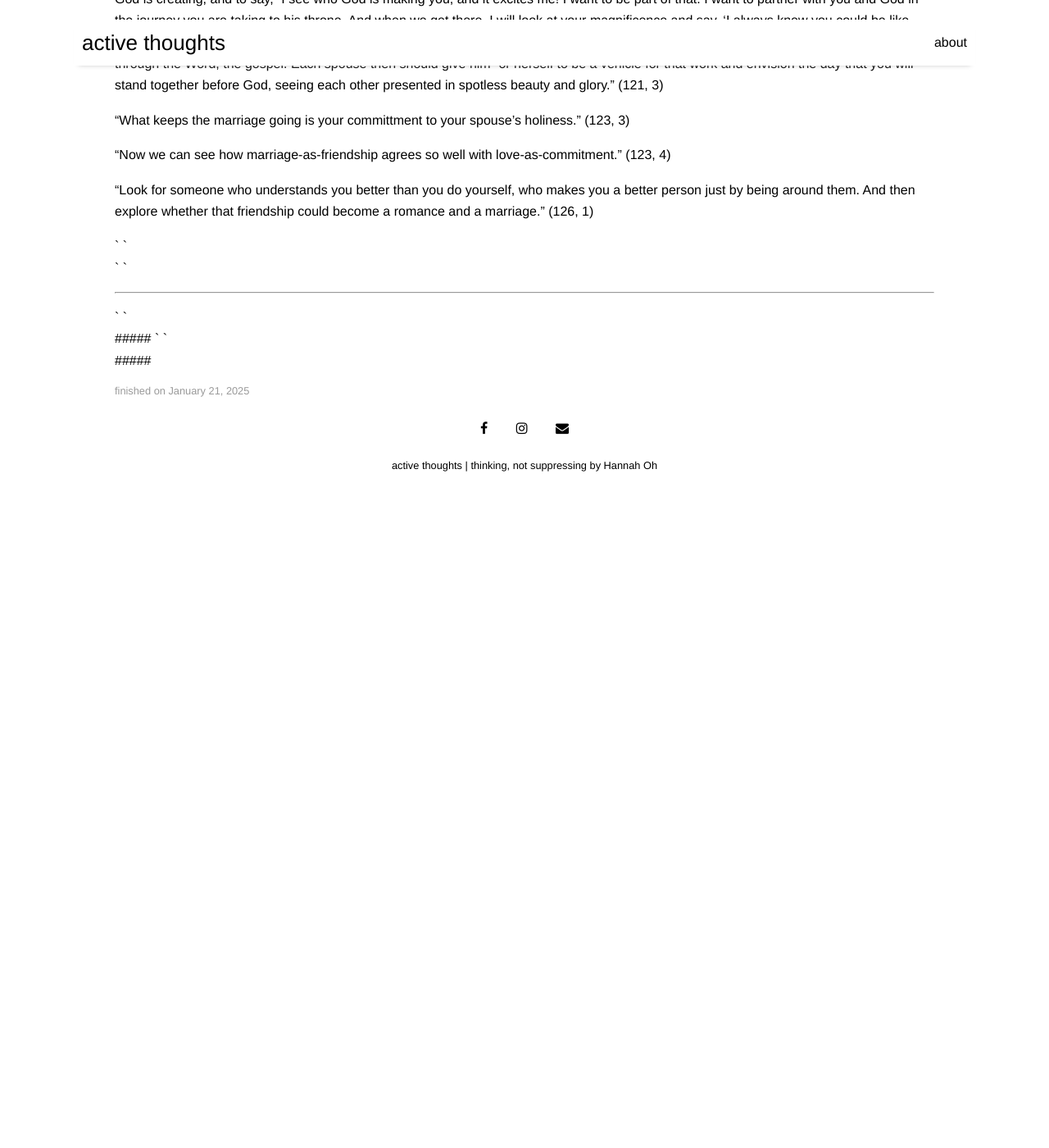
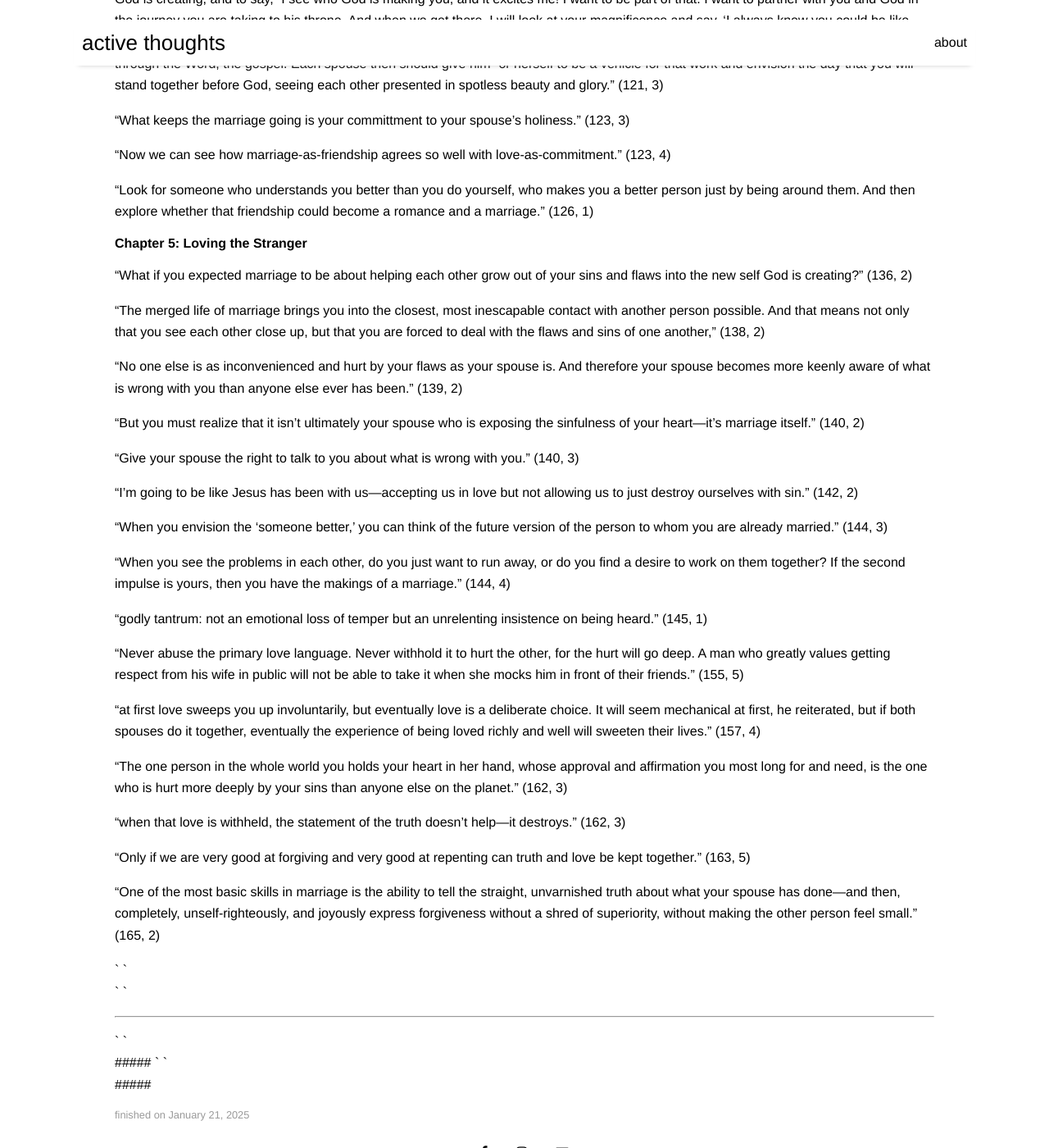
Before and after one commit to thoughtshso/blog, a Jekyll site: the page built from _posts/2025-01-21-meaning-of-marriage.md, in a window 1280 px wide and 1400 px high, scrolled down 3626 px. Shown: the whole window at 82% size. Built offline with Jekyll 4.4.1, drawn with Linux system fonts in a browser that asks for light colours; nearby versions of some CDN libraries; before the commit the page ends 4256 px from its top, so only the background shows below that; some of the changed text lies outside the part shown.

Commit message:
[book] meaning of marriage ch. 5

```diff
--- a/_posts/2025-01-21-meaning-of-marriage.md
+++ b/_posts/2025-01-21-meaning-of-marriage.md
@@ -39,7 +39,7 @@ image: a.jpg
 
 "It is that you are so lost and flawed, so sinful, that Jesus had to die for you, but you are also so loved and valued that Jesus was glad to die for you. Now you are fully accepted and delighted in by the Father, not because you deserve it but only by free grace." (55, 5)
 
-"The main barrier to the development of a servant heart in marriage is what we touched on in the first chapter--the radical self-centeredness of the sinful human heart." (56, 4)
+"The main barrier to the development of a servant heart in marriage is what we touched on in the first chapter---the radical self-centeredness of the sinful human heart." (56, 4)
 
 "Self-centeredness is easily seen in the signs Paul lists: impatience, irritability, a lack of graciousness and kindness in speech, envious brooding on the better situations of others, and holding past injuries and hurts against others." (57, 3)
 
@@ -67,7 +67,7 @@ image: a.jpg
 
 "Do not waste time bothering whether you 'love' your neighbor; act as if you did." (100, 3, C.S. Lewis)
 
-"The more cruel you are, the more you will hate; and the more you hate, the more cruel you will become--and so on in a vicious circle forever." (101, 3, C.S. Lewis)
+"The more cruel you are, the more you will hate; and the more you hate, the more cruel you will become---and so on in a vicious circle forever." (101, 3, C.S. Lewis)
 
 "I had been loving them even when I didn't like them, and the result was that, slowly but surely, my emotions were catching up with my behavior. If you do not give up, but proceed to love the unlovely in a sustained way, they will eventually become lovely to you." (103, 1)
 
@@ -75,11 +75,11 @@ image: a.jpg
 
 "You do the acts of love, despite your lack of feeling. You may not feel tender, sympathetic, and eager to please, but in your actions you must *be* tender, understanding, forgiving, and helpful. And, if you do that, as time goes on you will not only get through the dry spells, but they will become less frequent and deep, and you will become more constant in your feelings. This is what can happen if you decide to love." (104, 3)
 
-"It is not surprising, then, that after children leave home, many marriages fall apart. Why? Because while the parents treated their relationship with their children as a covenant relationship--performing the actions of love until their feelings strengthened--they treated their marriages as a consumer relationship and withdrew their actions of love when they weren't having the feelings. As a result, after two decades, their marriages were empty while their love for their children remained strong." (108, 3)
+"It is not surprising, then, that after children leave home, many marriages fall apart. Why? Because while the parents treated their relationship with their children as a covenant relationship---performing the actions of love until their feelings strengthened---they treated their marriages as a consumer relationship and withdrew their actions of love when they weren't having the feelings. As a result, after two decades, their marriages were empty while their love for their children remained strong." (108, 3)
 
 #### Chapter 4: The Mission of Marriage
 
-"There are two features of real friendship--constancy and transparency." (112, 3)
+"There are two features of real friendship---constancy and transparency." (112, 3)
 
 "This means that friendships are discovered more than they are created at will. They arise between people who discover that they have common interests in and longings for the same things." (113, 1)
 
@@ -101,6 +101,38 @@ image: a.jpg
 
 "Look for someone who understands you better than you do yourself, who makes you a better person just by being around them. And then explore whether that friendship could become a romance and a marriage." (126, 1)
 
+#### Chapter 5: Loving the Stranger
+
+"What if you expected marriage to be about helping each other grow out of your sins and flaws into the new self God is creating?" (136, 2)
+
+"The merged life of marriage brings you into the closest, most inescapable contact with another person possible. And that means not only that you see each other close up, but that you are forced to deal with the flaws and sins of one another," (138, 2)
+
+"No one else is as inconvenienced and hurt by your flaws as your spouse is. And therefore your spouse becomes more keenly aware of what is wrong with you than anyone else ever has been." (139, 2)
+
+"But you must realize that it isn't ultimately your spouse who is exposing the sinfulness of your heart---it's marriage itself." (140, 2)
+
+"Give your spouse the right to talk to you about what is wrong with you." (140, 3)
+
+"I'm going to be like Jesus has been with us---accepting us in love but not allowing us to just destroy ourselves with sin." (142, 2)
+
+"When you envision the 'someone better,' you can think of the future version of the person to whom you are already married." (144, 3)
+
+"When you see the problems in each other, do you just want to run away, or do you find a desire to work on them together? If the second impulse is yours, then you have the makings of a marriage." (144, 4)
+
+"godly tantrum: not an emotional loss of temper but an unrelenting insistence on being heard." (145, 1)
+
+"Never abuse the primary love language. Never withhold it to hurt the other, for the hurt will go deep. A man who greatly values getting respect from his wife in public will not be able to take it when she mocks him in front of their friends." (155, 5)
+
+"at first love sweeps you up involuntarily, but eventually love is a deliberate choice. It will seem mechanical at first, he reiterated, but if both spouses do it together, eventually the experience of being loved richly and well will sweeten their lives." (157, 4)
+
+"The one person in the whole world you holds your heart in her hand, whose approval and affirmation you most long for and need, is the one who is hurt more deeply by your sins than anyone else on the planet." (162, 3)
+
+"when that love is withheld, the statement of the truth doesn't help---it destroys." (162, 3)
+
+"Only if we are very good at forgiving and very good at repenting can truth and love be kept together." (163, 5)
+
+"One of the most basic skills in marriage is the ability to tell the straight, unvarnished truth about what your spouse has done---and then, completely, unself-righteously, and joyously express forgiveness without a shred of superiority, without making the other person feel small." (165, 2)
+
 ` `
 ` `
 
```
